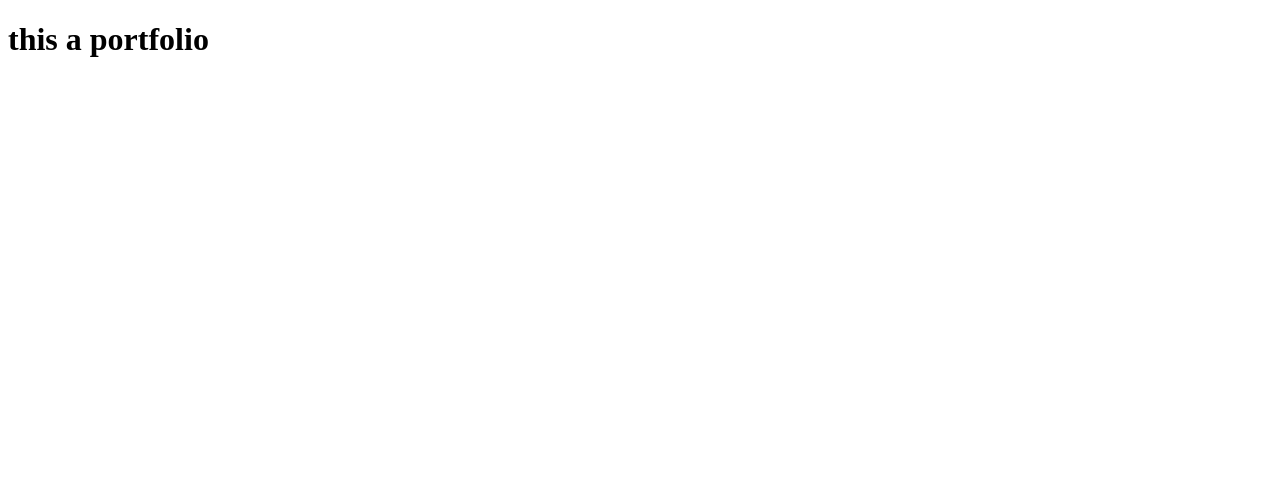
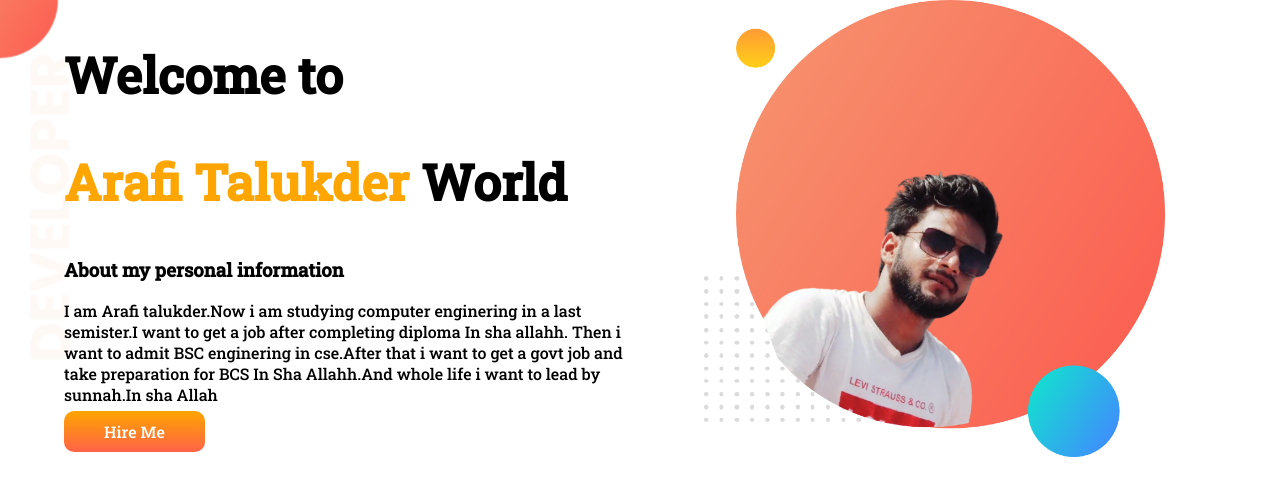
Before and after one commit to arafitalukder/portfolio, a plain HTML site: page index.html in a window 1280 px wide. Drawn offline with Linux system fonts and the light colour scheme.

Commit message:
top-banner added

```diff
--- a/index.html
+++ b/index.html
@@ -1,13 +1,36 @@
 <!DOCTYPE html>
 <html lang="en">
+
 <head>
     <meta charset="UTF-8">
     <meta http-equiv="X-UA-Compatible" content="IE=edge">
     <meta name="viewport" content="width=h, initial-scale=1.0">
     <title>Arafi Talukder Portfolio</title>
+    <link rel="preconnect" href="https://fonts.googleapis.com">
+    <link rel="preconnect" href="https://fonts.gstatic.com" crossorigin>
+    <link href="https://fonts.googleapis.com/css2?family=Roboto+Slab:wght@500&display=swap" rel="stylesheet">
     <link rel="stylesheet" href="style.css">
 </head>
+
 <body>
-    <h1>this a portfolio</h1>
+    <section class="top-banner">
+        <div class="half-width">
+            <h1>Welcome to </h1>
+            <h1><span class="orange">Arafi Talukder</span> World</h1>
+            <h3>About my personal information</h3>
+            <p>I am Arafi talukder.Now i am studying computer enginering in a last
+                semister.I want to get a job after completing diploma In sha allahh.
+                Then i want to admit BSC enginering in cse.After that i want to get
+                a govt job and take preparation for BCS In Sha Allahh.And whole life
+                i want to lead by sunnah.In sha Allah
+            </p>
+            <a class="button" target="blank" href="#">Hire Me</a>
+        </div>
+        <div class="half-width">
+            <img src="images/arafi.bg.png" alt="">
+        </div>
+    </section>
+
 </body>
+
 </html>
--- a/style.css
+++ b/style.css
@@ -0,0 +1,32 @@
+body{
+    font-family: 'Roboto Slab', serif;
+    margin: 0;
+}
+h1{
+    font-size: 50px;
+}
+.orange{
+    color: orange;
+}
+section{
+    display: flex;
+}
+.half-width{
+    width: 50%;
+    padding-left: 5%;
+}
+.half-width img{
+    width: 80%;
+}
+.button{
+    text-decoration: none;
+    background-image: linear-gradient(orange,tomato);
+    padding: 10px 40px;
+    border-radius: 10px;
+    color: white;
+
+}
+.top-banner{
+    background-image: url(images/top-banner.png);
+    background-repeat: no-repeat;
+}
```
Also changed, not shown: images/arafi.bg.png (added), images/dream-bg.png (added), images/exp-bg.png (added), images/jhankar.png (added), images/jhankar2.png (added), images/my-bg.png (added), images/my-bg2.png (added), images/top-banner.png (added), showOff/arafi.jpg (added), 7 other files.
